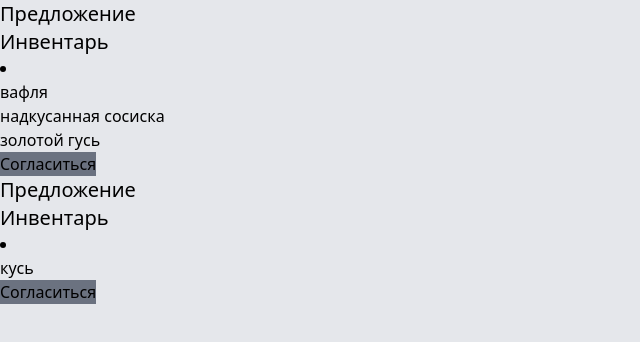
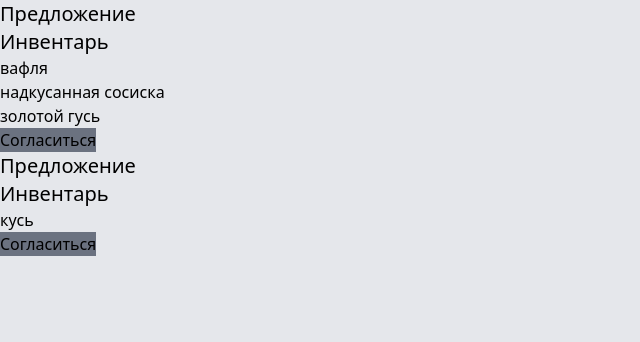
Before and after one commit to lapkiteam/exchange-sim, a Svelte app: page / in a window 1280 px wide. Shown: the top 342 px of the page, without its empty margins (0-640 px from the left). Built offline with nearby package versions, Linux system fonts and the light colour scheme.

Commit message:
feat(PlayerWindow): swap `<ul>` and `<li>`

```diff
--- a/src/components/PlayerWindow.svelte
+++ b/src/components/PlayerWindow.svelte
@@ -51,18 +51,18 @@
     <h2 class={concat([
       "text-xl"
     ])}>Инвентарь</h2>
-    <li>
+    <ul>
       {#each inventory as item, itemIndex}
-        <ul>
+        <li>
           <button on:click={_ => {
             offerItem(itemIndex)
           }}
           >
             {item}
           </button>
-        </ul>
+        </li>
       {/each}
-    </li>
+    </ul>
   </div>
   <div>
     <button
```
